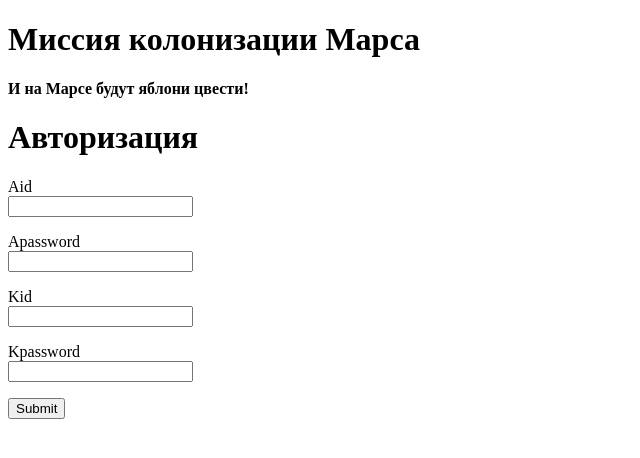
After one commit to Yuri4ek/mars, a Flask app: template templates/login.html in a window 1280 px wide. The commit adds this page. Shown: the top 458 px of the page, without its empty margins (0-640 px from the left). Run offline with Flask 3, Linux system fonts and the light colour scheme; the template is opened without the code that fills it: most values are stand-ins (such as "Sample title", 1, 10 or a date in 2020); form fields are guessed from the names that the template uses; some libraries are stand-ins or nearby versions.

Commit message:
урок2класка5недодел

```diff
--- a/templates/base.html
+++ b/templates/base.html
@@ -7,5 +7,10 @@
 <body>
     <h1>Миссия колонизации Марса</h1>
     <h4>И на Марсе будут яблони цвести!</h4>
+
+    <!-- Begin page content -->
+    <main role="main" class="container">
+    {% block content %}{% endblock %}
+    </main>
 </body>
 </html>
--- /dev/null
+++ b/templates/login.html
@@ -0,0 +1,45 @@
+{% extends "base.html" %}
+
+{% block content %}
+<h1>Авторизация</h1>
+<form action="" method="post" novalidate>
+    {{ form.hidden_tag() }}
+    <p>
+        {{ form.aid.label }}<br>
+        {{ form.aid(class="form-control") }}<br>
+        {% for error in form.aid.errors %}
+    <div class="alert alert-danger" role="alert">
+        {{ error }}
+    </div>
+    {% endfor %}
+    </p>
+    <p>
+        {{ form.apassword.label }}<br>
+        {{ form.apassword(class="form-control") }}<br>
+        {% for error in form.apassword.errors %}
+    <div class="alert alert-danger" role="alert">
+        {{ error }}
+    </div>
+    {% endfor %}
+    </p>
+    <p>
+        {{ form.kid.label }}<br>
+        {{ form.kid(class="form-control") }}<br>
+        {% for error in form.kid.errors %}
+    <div class="alert alert-danger" role="alert">
+        {{ error }}
+    </div>
+    {% endfor %}
+    </p>
+    <p>
+        {{ form.kpassword.label }}<br>
+        {{ form.kpassword(class="form-control") }}<br>
+        {% for error in form.kpassword.errors %}
+    <div class="alert alert-danger" role="alert">
+        {{ error }}
+    </div>
+    {% endfor %}
+    </p>
+    <p>{{ form.submit(type="submit", class="btn btn-primary") }}</p>
+</form>
+{% endblock %}
```
Also changed, not shown: lesson2.py (+21 -4 lines).
